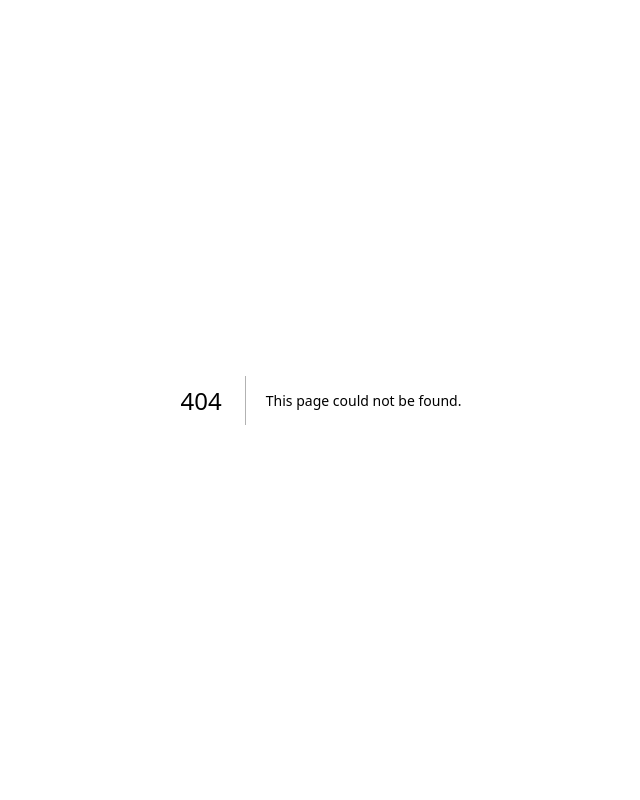
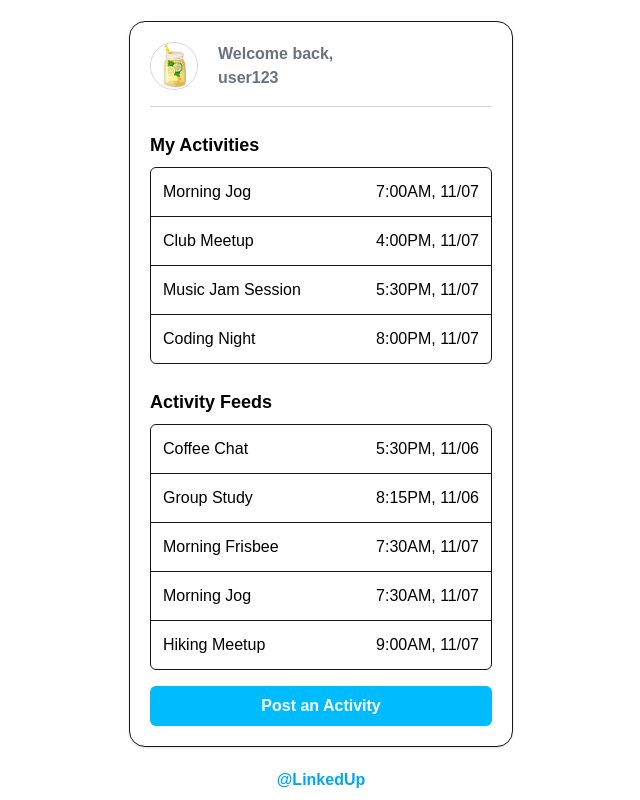
Before and after one commit to JianmingLinUMass/LinkedUp, a Next.js app in the folder linkedup/: page /main in a window 1280 px wide. Before the commit this address had no page. Shown: the whole page, without its empty margins (319-959 px from the left). Built offline with nearby package versions, Linux system fonts and the light colour scheme.

Commit message:
Added frontend ui for the main page, as well as adding a dummy activity-creation page and a dummy profile page to make sure the links on main page is working properly.

```diff
--- /dev/null
+++ b/linkedup/app/activity-creation/page.tsx
@@ -0,0 +1,9 @@
+export default function ActivityCreationPage() {
+    return(
+        <div className='min-h-screen flex items-center justify-center bg-white'>
+            <h1 className='text-4xl font-bold text-sky-500 text-center mb-1'>
+                Activity Creation Page
+            </h1>
+        </div>
+    );
+}
--- a/linkedup/app/log-in/page.tsx
+++ b/linkedup/app/log-in/page.tsx
@@ -1,4 +1,4 @@
-'use client' // turns this file into a client component
+'use client'
 
 import Link from 'next/link';
 import { useState } from 'react';
@@ -15,10 +15,10 @@ export default function LoginPage() {
     const handleSubmitForm = (e: React.FormEvent) => {
         e.preventDefault();
 
-        // 'command + option + J' to open console in Chrome
-        console.log('Preceed to log in.')
-        console.log('Received email:', email)
-        console.log('Recieved password:', password)
+        // Step1: Verify whether the combination of input email and password exist in database.
+
+        // Step2: Log in successfully. Open the Main Page.
+        window.location.href = '/main';
     }
 
     return(
--- /dev/null
+++ b/linkedup/app/main/page.tsx
@@ -0,0 +1,111 @@
+'use client';
+
+import Image from 'next/image';
+import { useRouter } from 'next/navigation';
+import { useState } from 'react';
+
+type Activity = {title: string; time: string};
+
+const myActivityLst: Activity[] = [
+    {title: 'Morning Jog',       time: '7:00AM, 11/07'},
+    {title: 'Club Meetup',       time: '4:00PM, 11/07'},
+    {title: 'Music Jam Session', time: '5:30PM, 11/07'},
+    {title: 'Coding Night',      time: '8:00PM, 11/07'},
+]
+
+const activityFeedsList: Activity[] = [
+    {title: 'Coffee Chat',       time: '5:30PM, 11/06'},
+    {title: 'Group Study',       time: '8:15PM, 11/06'},
+    {title: 'Morning Frisbee',   time: '7:30AM, 11/07'},
+    {title: 'Morning Jog',       time: '7:30AM, 11/07'},
+    {title: 'Hiking Meetup',     time: '9:00AM, 11/07'},
+]
+
+function ListBox({items}: {items: Activity[]}) {
+    return (
+        <div className='rounded-md border divide-y'>
+            {items.map((activity, index) => (
+                <div key={index} className='flex items-center justify-between px-3 py-3 text-sm md:text-base'>
+                    <span className='text-black'>{activity.title}</span>
+                    <span className='text-black'>{activity.time}</span>
+                </div>
+            ))}
+        </div>
+    )
+}
+
+// Transits to another page without using the 'Link' attribute
+function GoToActivityCreationPage() {
+    const router = useRouter();
+
+    return (
+        <button onClick={() => router.push('/activity-creation')}
+                className='mt-4 block w-full rounded-md bg-sky-400 py-2 text-center font-semibold text-white hover:bg-sky-500 transition'>
+            Post an Activity
+        </button>
+    );
+}
+function GoToProfilePage() {
+    const router = useRouter();
+
+    return (
+        <div onClick={() => router.push('/profile')}
+             className='h-12 w-12 rounded-full overflow-hidden border cursor-pointer'>
+            <Image src='/lemon_drink.jpeg' alt='User Profile Picture' width={48} height={48} className='object-cover'/>
+        </div>
+    )
+}
+
+export default function MainPage() {
+    const username = 'user123';
+
+    const [myListOpen, setMyListOpen] = useState(true);
+    const [feedListOpen, setFeedListOpen] = useState(true);
+
+    return(
+        <div className='min-h-screen flex flex-col justify-center bg-white'>
+            <main className='flex-grow flex items-center justify-center'>
+                <div className='w-full max-w-sm rounded-2xl border bg-white p-5 shadow-sm min-h-[700px]'>
+                    <header className='flex gap-5 items-center pb-4 border-b text-gray-300'>
+                        {GoToProfilePage()}
+                        <div>
+                            <p className='text-gray-500 font-bold'>
+                                Welcome back,
+                            </p>
+                            <p className='text-gray-500 font-bold'>
+                                {username}
+                            </p>
+                        </div>
+                    </header>
+
+                    <section className='mt-4'>
+                        <button onClick={() => setMyListOpen((e) => !e)} className='w-full flex items-center justify-between py-2 text-left'>
+                            <h2 className='text-lg font-bold text-black'>My Activities</h2>
+                        </button>
+                        {myListOpen && (
+                            <>
+                            <ListBox items={myActivityLst} />
+                            </>
+                        )}
+                    </section>
+
+                    <section className='mt-4'>
+                        <button onClick={() => setFeedListOpen((e) => !e)} className='w-full flex items-center justify-between py-2 text-left'>
+                            <h2 className='text-lg font-bold text-black'>Activity Feeds</h2>
+                        </button>
+                        {feedListOpen && (
+                            <>
+                            <ListBox items={activityFeedsList} />
+                            </>
+                        )}
+                        {GoToActivityCreationPage()}
+                    </section>
+                </div>
+            </main>
+
+            <footer className='text-4x1 font-bold text-sky-500 text-center mb-2'>
+                @LinkedUp
+            </footer>
+        </div>
+    );
+}
--- /dev/null
+++ b/linkedup/app/profile/page.tsx
@@ -0,0 +1,9 @@
+export default function ProfilePage() {
+    return(
+        <div className='min-h-screen flex items-center justify-center bg-white'>
+            <h1 className='text-4xl font-bold text-sky-500 text-center mb-1'>
+                Profile Page
+            </h1>
+        </div>
+    );
+}
```
Also changed, not shown: linkedup/public/lemon_drink.jpeg (added).
